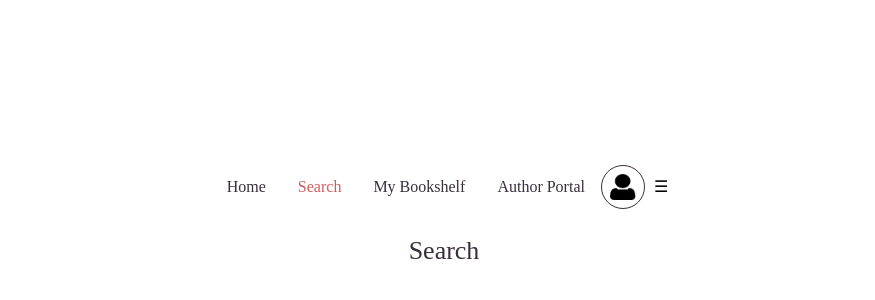
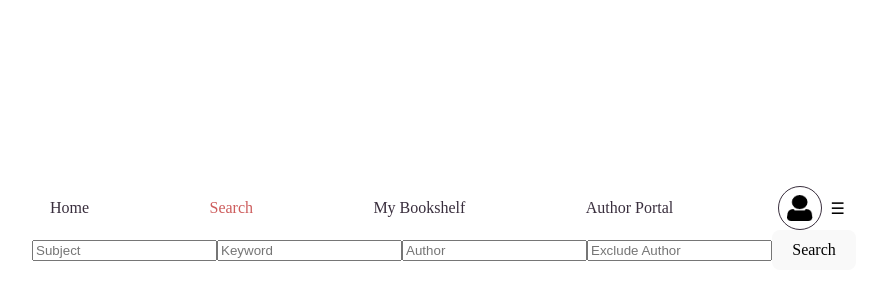
Before and after one commit to laurenhg/vibo, a React (Vite) app: page /search in a window 1280 px wide. Shown: the part 172-472 px from the top of the page, without its empty margins (196-1071 px from the left). Built offline with nearby package versions, Linux system fonts and the light colour scheme; a web font is replaced by a local one.

Commit message:
search page

```diff
--- a/src/pages/Search/Search.jsx
+++ b/src/pages/Search/Search.jsx
@@ -1,11 +1,76 @@
-import React from 'react';
+import React, { useState } from 'react';
+import axios from 'axios';
 
 const Search = () => {
+    const [searchParams, setSearchParams] = useState({
+        subject: '',
+        keyword: '',
+        author: '',
+        excludeAuthor: '',
+    });
+    const [results, setResults] = useState([]);
+    const [loading, setLoading] = useState(false);
+    const [errorMessage, setErrorMessage] = useState('');
+
+    const handleChange = (e) => {
+        setSearchParams(prevParams => ({ ...prevParams, [e.target.name]: e.target.value }));
+        setErrorMessage('')
+    };
+
+    const handleSubmit = async (e) => {
+        e.preventDefault();
+
+        if(searchParams.author.trim().toLowerCase()=== searchParams.excludeAuthor.trim().toLowerCase()&& searchParams.author.trim()) {
+            setErrorMessage('Please ensure that the "Author" and "Exclude Author" fields do not contain the same name');
+            return;
+        }
+        setLoading(true);
+        let queryParts = [];
+        if (searchParams.keyword) queryParts.push(`q=${encodeURIComponent(searchParams.keyword)}`);
+        if (searchParams.author) queryParts.push(`author=${encodeURIComponent(searchParams.author)}`);
+        if (searchParams.subject) queryParts.push(`subject=${encodeURIComponent(searchParams.subject)}`);
+        const query = `https://openlibrary.org/search.json?${queryParts.join('&')}&limit=10`;
+
+        try {
+            const { data } = await axios.get(query);
+            const filteredResults = searchParams.excludeAuthor.trim() ?
+                data.docs.filter(book =>
+                    !(book.author_name || []).some(author =>
+                        author.toLowerCase().includes(searchParams.excludeAuthor.toLowerCase())
+                    )
+                ) : data.docs;
+            setResults(filteredResults);
+        } catch (error) {
+            console.error("Error fetching data: ", error);
+            setResults([]);
+        } finally {
+            setLoading(false);
+        }
+    };
+
     return (
         <div>
-            <h2> Search </h2>
+            {errorMessage && <div style={{ color: 'red', marginBottom: '10px' }}>{errorMessage}</div>}
+            <form onSubmit={handleSubmit}>
+                <input type="text" name="subject" placeholder="Subject" onChange={handleChange} value={searchParams.subject} />
+                <input type="text" name="keyword" placeholder="Keyword" onChange={handleChange} value={searchParams.keyword} />
+                <input type="text" name="author" placeholder="Author" onChange={handleChange} value={searchParams.author} />
+                <input type="text" name="excludeAuthor" placeholder="Exclude Author" onChange={handleChange} value={searchParams.excludeAuthor} />
+                <button type="submit" disabled={loading}>
+                    {loading ? 'Loading...' : 'Search'}
+                </button>
+            </form>
+            <div>
+                {results.map((book, index) => (
+                    <div key={index}>
+                        <p>Title: {book.title}</p>
+                        <p>Author: {book.author_name ? book.author_name.join(', ') : 'Unknown'}</p>
+                        <img src={book.cover_i ? `https://covers.openlibrary.org/b/id/${book.cover_i}-M.jpg` : 'path/to/placeholder.jpg'} alt="Book cover" />
+                    </div>
+                ))}
+            </div>
         </div>
     );
-}
+};
 
-export default Search
+export default Search;
```
